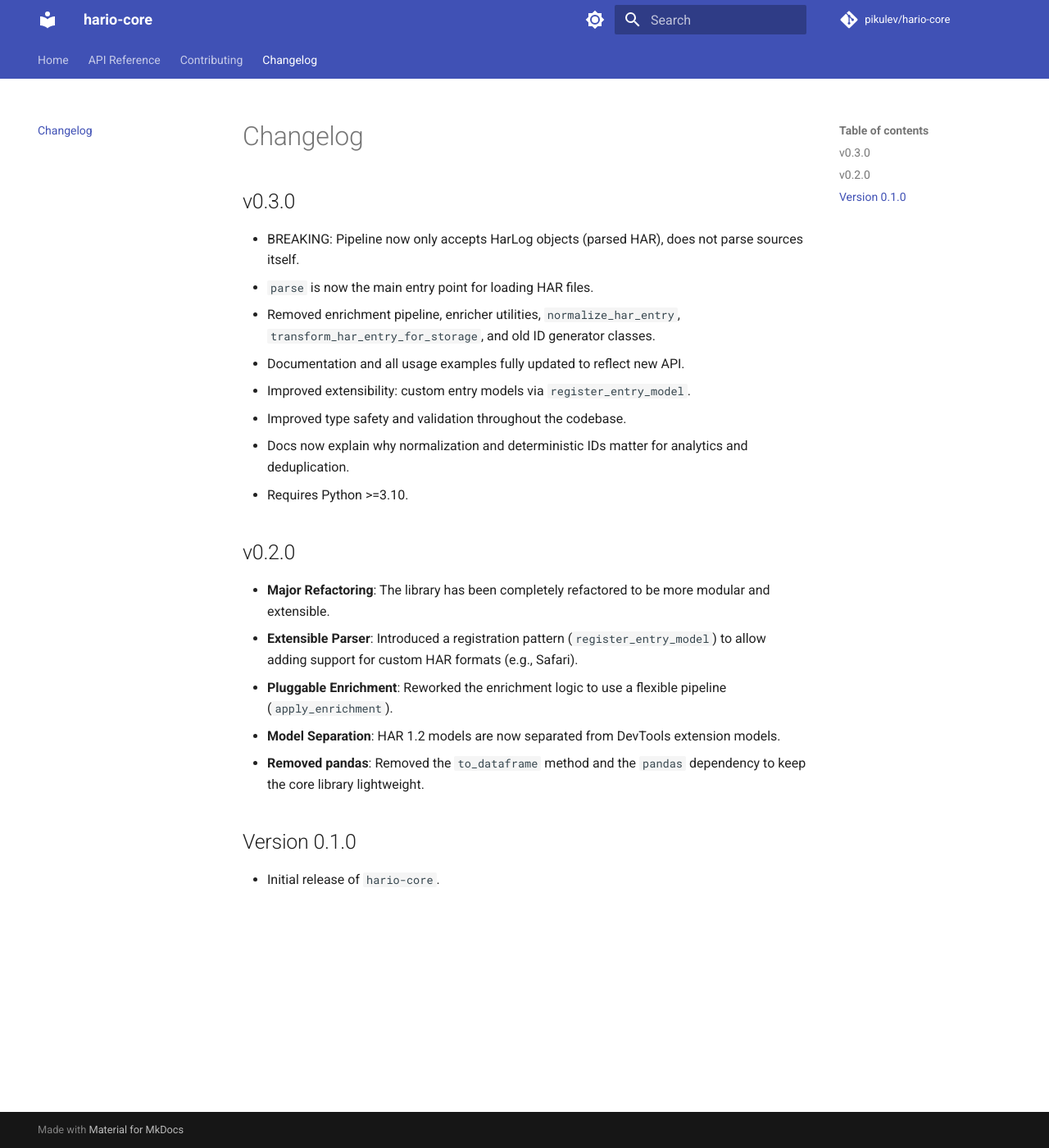
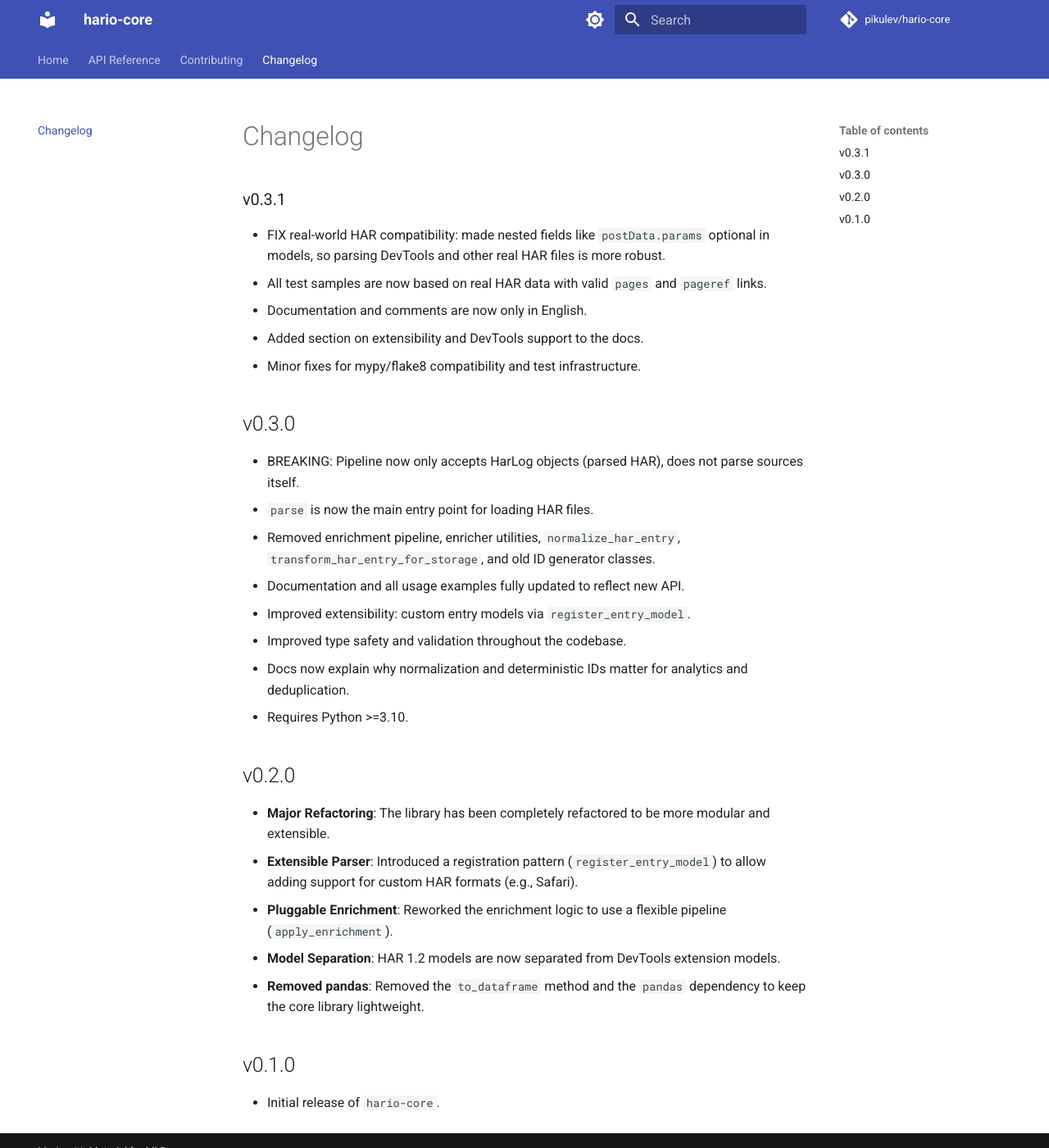
Before and after one commit to pikulev/hario-core, an MkDocs documentation site: the page built from docs/changelog.md, in a window 1280 px wide and 1400 px high. Shown: the whole window at 82% size. Built offline with MkDocs 1.6.1 and Material for MkDocs 9.7.7, drawn with Linux system fonts in a browser that asks for light colours; comment, search, counter and statistics services are not loaded.

Commit message:
fix(models/har_1_2): request postData is optional

```diff
--- a/docs/changelog.md
+++ b/docs/changelog.md
@@ -1,4 +1,11 @@
 # Changelog
+
+### v0.3.1
+- FIX real-world HAR compatibility: made nested fields like `postData.params` optional in models, so parsing DevTools and other real HAR files is more robust.
+- All test samples are now based on real HAR data with valid `pages` and `pageref` links.
+- Documentation and comments are now only in English.
+- Added section on extensibility and DevTools support to the docs.
+- Minor fixes for mypy/flake8 compatibility and test infrastructure.
 
 ## v0.3.0
 
@@ -19,6 +26,6 @@
 -   **Model Separation**: HAR 1.2 models are now separated from DevTools extension models.
 -   **Removed pandas**: Removed the `to_dataframe` method and the `pandas` dependency to keep the core library lightweight.
 
-## Version 0.1.0
+## v0.1.0
 
 - Initial release of `hario-core`.
--- a/pyproject.toml
+++ b/pyproject.toml
@@ -4,7 +4,7 @@ build-backend = "poetry.core.masonry.api"
 
 [project]
 name = "hario-core"
-version = "0.3.0"
+version = "0.3.1"
 description = "Modern, type-safe, and extensible library for parsing, transforming, and analyzing HAR (HTTP Archive) files."
 authors = [{name = "Vasiliy Pikulev", email = "pikulev.vasiliy@gmail.com"}]
 readme = "README.md"
@@ -103,7 +103,7 @@ convention = "google"
 
 [tool.poetry]
 name = "hario-core"
-version = "0.3.0"
+version = "0.3.1"
 description = "Modern, type-safe, and extensible library for parsing, transforming, and analyzing HAR (HTTP Archive) files."
 authors = ["Vasiliy Pikulev <pikulev.vasiliy@gmail.com>"]
 readme = "README.md"
```
Also changed, not shown: 1 other file.
